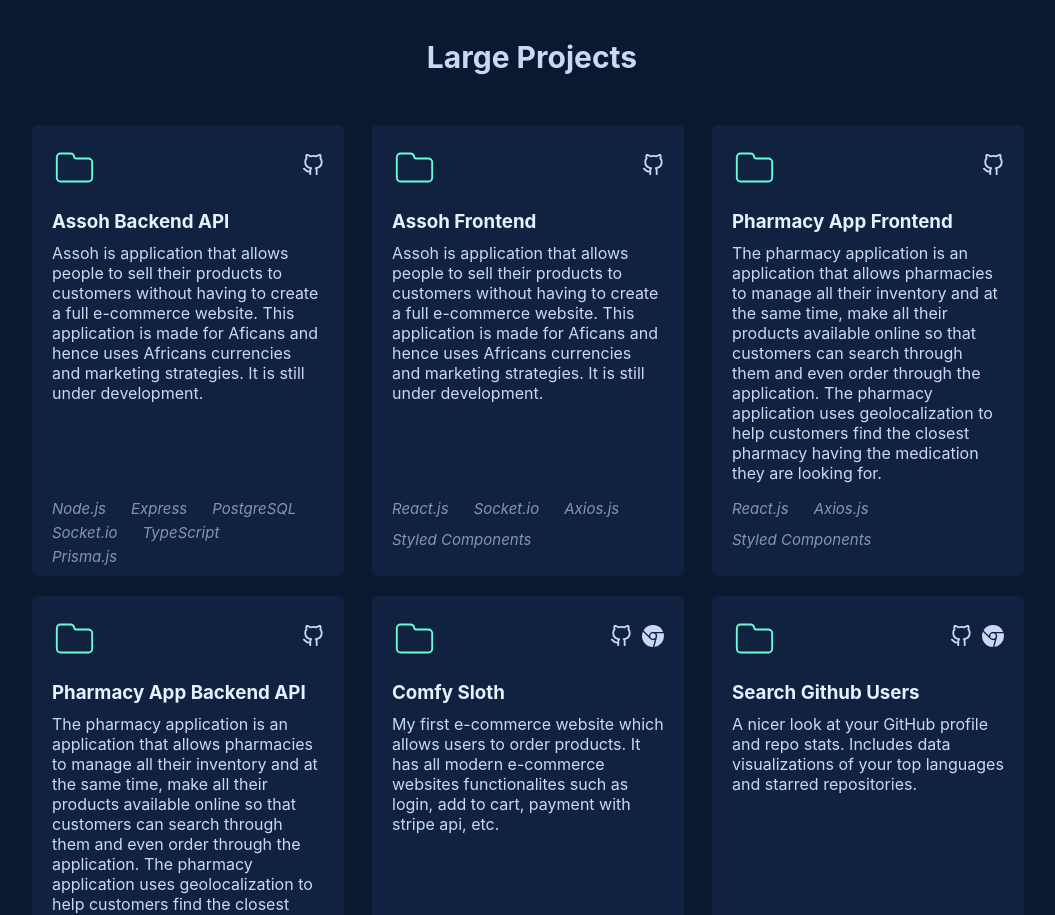
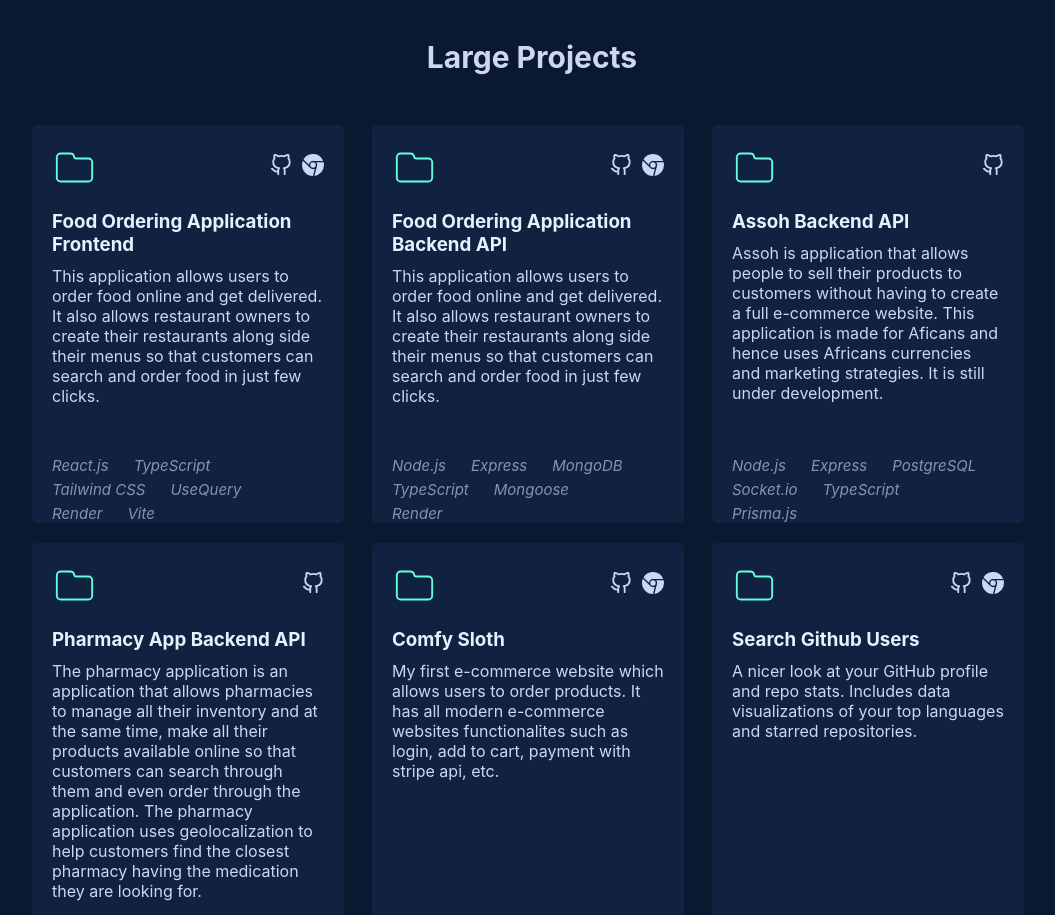
Before and after one commit to DialloAbdourahman/Portfolio, a React (Create React App) app: page / in a window 1280 px wide. Shown: the part 1687-2602 px from the top of the page, without its empty margins (108-1163 px from the left). Built offline with nearby package versions, Linux system fonts and the light colour scheme.

Commit message:
Added the food ordering application

```diff
--- a/src/utiles/projects.js
+++ b/src/utiles/projects.js
@@ -3,6 +3,52 @@ import { FiGithub } from 'react-icons/fi';
 import { BsBrowserChrome } from 'react-icons/bs';
 
 const importantProjects = [
+  {
+    name: 'Food Ordering Application Frontend',
+    description:
+      'This application allows users to order food online and get delivered. It also allows restaurant owners to create their restaurants along side their menus so that customers can search and order food in just few clicks.',
+    technologies: [
+      'React.js',
+      'TypeScript',
+      'Tailwind CSS',
+      'UseQuery',
+      'Render',
+      'Vite',
+    ],
+    links: [
+      {
+        icon: <FiGithub />,
+        link: 'https://github.com/DialloAbdourahman/food_delivery_backend',
+      },
+      {
+        icon: <BsBrowserChrome />,
+        link: 'https://food-delivery-backend-2fjr.onrender.com/health',
+      },
+    ],
+  },
+  {
+    name: 'Food Ordering Application Backend API',
+    description:
+      'This application allows users to order food online and get delivered. It also allows restaurant owners to create their restaurants along side their menus so that customers can search and order food in just few clicks.',
+    technologies: [
+      'Node.js',
+      'Express',
+      'MongoDB',
+      'TypeScript',
+      'Mongoose',
+      'Render',
+    ],
+    links: [
+      {
+        icon: <FiGithub />,
+        link: 'https://github.com/DialloAbdourahman/food_delivery_backend',
+      },
+      {
+        icon: <BsBrowserChrome />,
+        link: 'https://food-delivery-backend-2fjr.onrender.com/health',
+      },
+    ],
+  },
   {
     name: 'Assoh Backend API',
     description:
@@ -22,30 +68,30 @@ const importantProjects = [
       },
     ],
   },
-  {
-    name: 'Assoh Frontend',
-    description:
-      'Assoh is application that allows people to sell their products to customers without having to create a full e-commerce website. This application is made for Aficans and hence uses Africans currencies and marketing strategies. It is still under development.',
-    technologies: ['React.js', 'Socket.io', 'Axios.js', 'Styled Components'],
-    links: [
-      {
-        icon: <FiGithub />,
-        link: 'https://github.com/DialloAbdourahman/Assoh-Frontend',
-      },
-    ],
-  },
-  {
-    name: 'Pharmacy App Frontend',
-    description:
-      'The pharmacy application is an application that allows pharmacies to manage all their inventory and at the same time, make all their products available online so that customers can search through them and even order through the application. The pharmacy application uses geolocalization to help customers find the closest pharmacy having the medication they are looking for.',
-    technologies: ['React.js', 'Axios.js', 'Styled Components'],
-    links: [
-      {
-        icon: <FiGithub />,
-        link: 'https://github.com/nelsonludo/pharmacyAppFrontEnd',
-      },
-    ],
-  },
+  // {
+  //   name: 'Assoh Frontend',
+  //   description:
+  //     'Assoh is application that allows people to sell their products to customers without having to create a full e-commerce website. This application is made for Aficans and hence uses Africans currencies and marketing strategies. It is still under development.',
+  //   technologies: ['React.js', 'Socket.io', 'Axios.js', 'Styled Components'],
+  //   links: [
+  //     {
+  //       icon: <FiGithub />,
+  //       link: 'https://github.com/DialloAbdourahman/Assoh-Frontend',
+  //     },
+  //   ],
+  // },
+  // {
+  //   name: 'Pharmacy App Frontend',
+  //   description:
+  //     'The pharmacy application is an application that allows pharmacies to manage all their inventory and at the same time, make all their products available online so that customers can search through them and even order through the application. The pharmacy application uses geolocalization to help customers find the closest pharmacy having the medication they are looking for.',
+  //   technologies: ['React.js', 'Axios.js', 'Styled Components'],
+  //   links: [
+  //     {
+  //       icon: <FiGithub />,
+  //       link: 'https://github.com/nelsonludo/pharmacyAppFrontEnd',
+  //     },
+  //   ],
+  // },
   {
     name: 'Pharmacy App Backend API',
     description:
```
